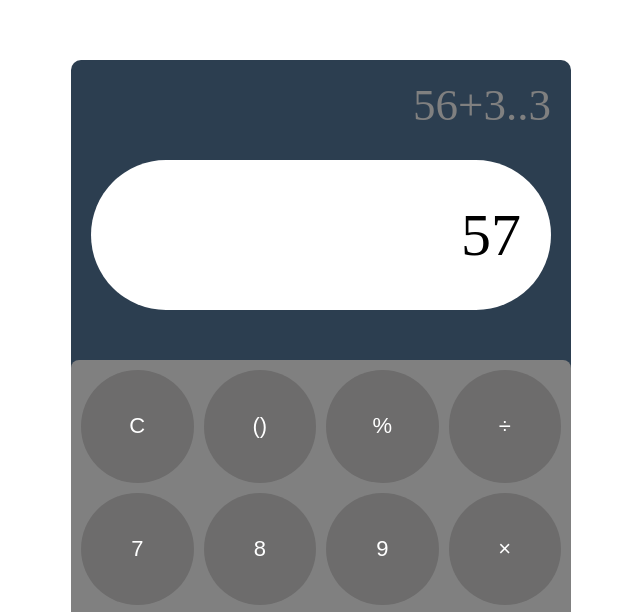
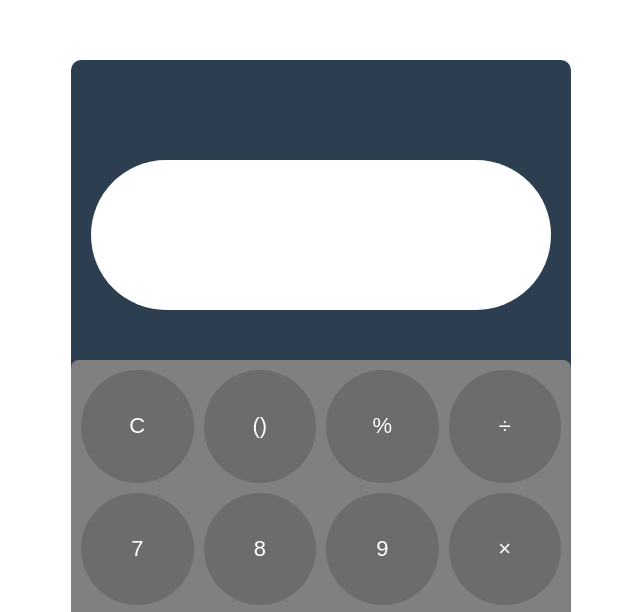
Before and after one commit to Moosa-Origano/CalculatorWebsite, a plain HTML site: page homePage.html in a window 1280 px wide. Shown: the part 140-752 px from the top of the page, without its empty margins (137-777 px from the left). Drawn offline with Linux system fonts and the light colour scheme.

Commit message:
Update homePage.html
removed default values, made minus work

```diff
--- a/homePage.html
+++ b/homePage.html
@@ -13,8 +13,8 @@
     <div class="calculator">
 
       <div class="output-screen">
-        <div id="current-calc">56+3..3</div>
-        <div id="output">57</div>
+        <div id="current-calc"></div>
+        <div id="output"></div>
       </div>
 
       <div class="button-container">
```
